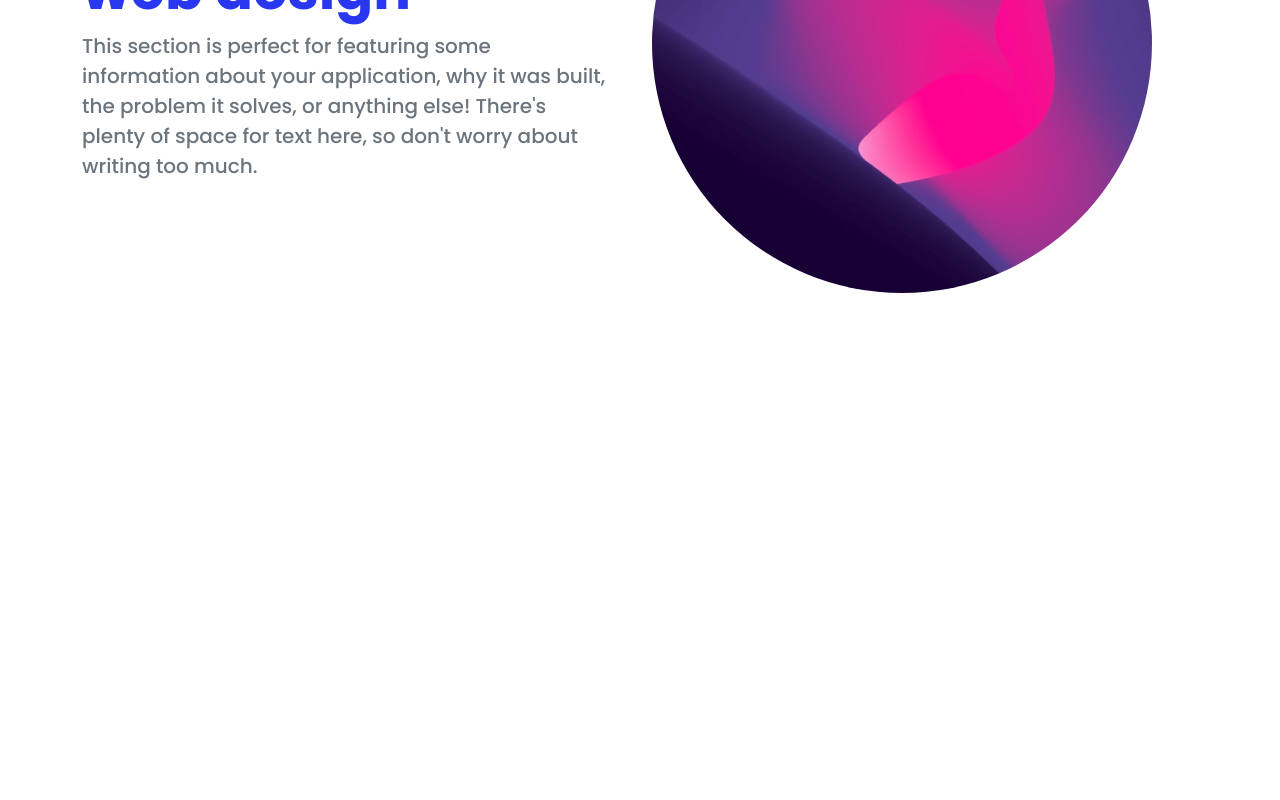
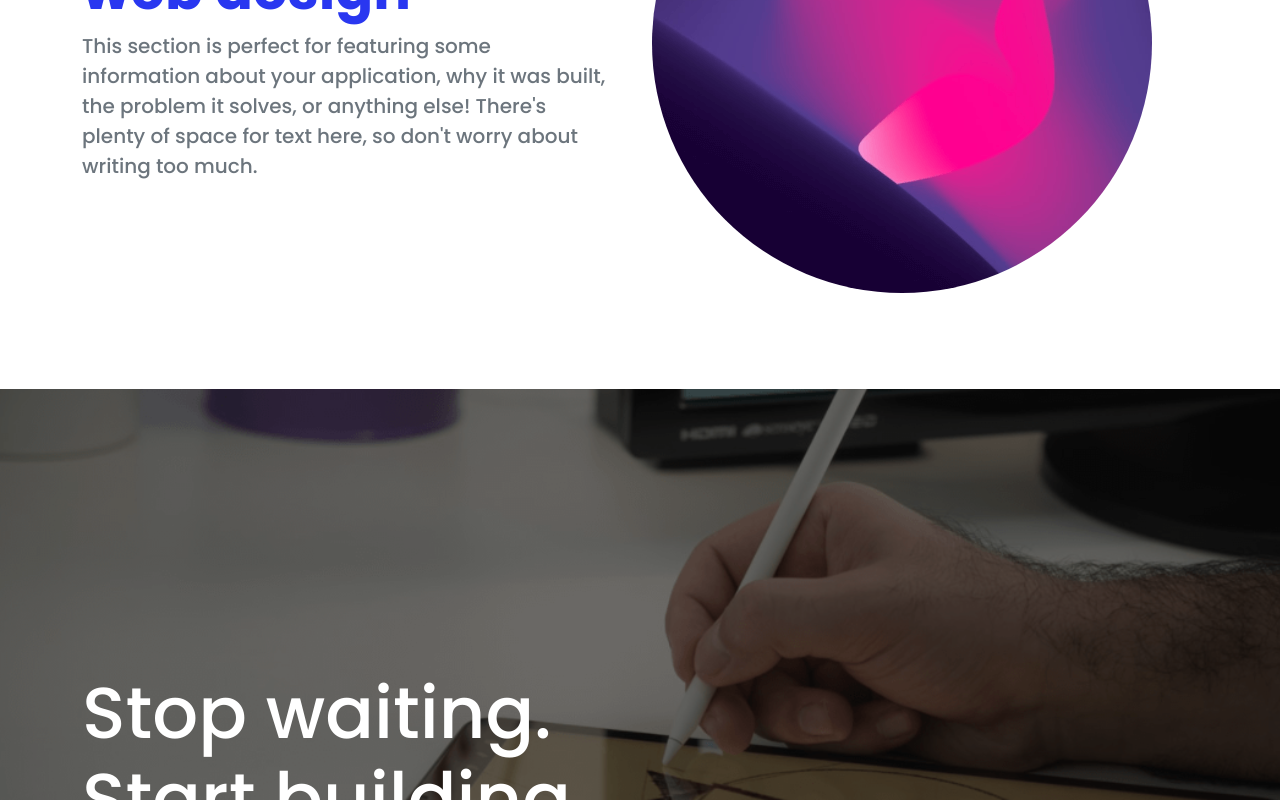
Before and after one commit to Razib2019/bootstrap-revision, a plain HTML site: page index.html in a window 1280 px wide. Shown: the part 2000-2800 px from the top of the page. Before the commit the page ends 2389 px from the top, so only its background shows below. Drawn offline with nearby package versions, Linux system fonts and the light colour scheme.

Commit message:
stop writing added

```diff
--- a/Css/style.css
+++ b/Css/style.css
@@ -16,3 +16,11 @@ body{
 .banner{
     height: calc(100vh - 80px);
 }
+.stop-writing{
+    background-image:url('../img/background.png');
+    height: 100vh;
+    background-repeat: no-repeat;
+    background-size: cover;
+    background-color: rgba(0, 0, 0, 0.5);
+    background-blend-mode: overlay;
+}
--- a/index.html
+++ b/index.html
@@ -14,7 +14,7 @@
 
 <body>
     <header class="navigation py-2">
-        <nav class="navbar navbar-expand-lg navbar-light bg-light">
+        <nav class="navbar navbar-expand-lg navbar-light bg-light fixed-top">
             <div class="container">
                 <a class="navbar-brand" href="#">Bootstrap</a>
                 <button class="navbar-toggler" type="button" data-bs-toggle="collapse" data-bs-target="#navbarNav"
@@ -169,6 +169,12 @@
                 </div>
             </div>
         </section>
+        <section class="stop-writing">
+            <div class="container d-flex flex-column justify-content-center h-100 align-items-start">
+                <h1 class="display-2 text-white w-50">Stop waiting. Start building.</h1>
+                <a href="" class="btn btn-outline-light rounded-pill py-3 px-4">Download For Free</a>
+            </div>
+        </section>
     </main>
     <!-- Script -->
     <script src="https://cdn.jsdelivr.net/npm/bootstrap@5.1.3/dist/js/bootstrap.bundle.min.js"
```
